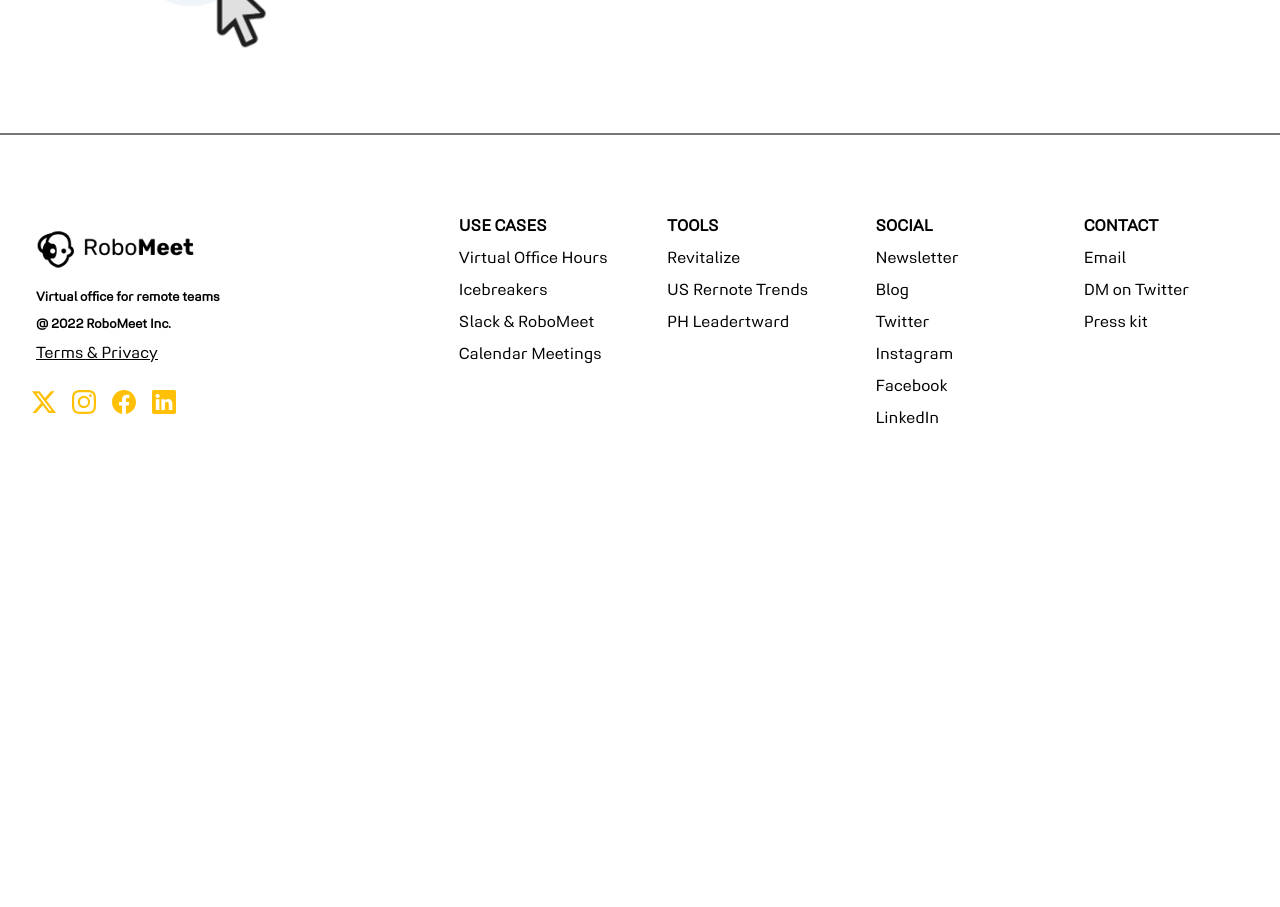
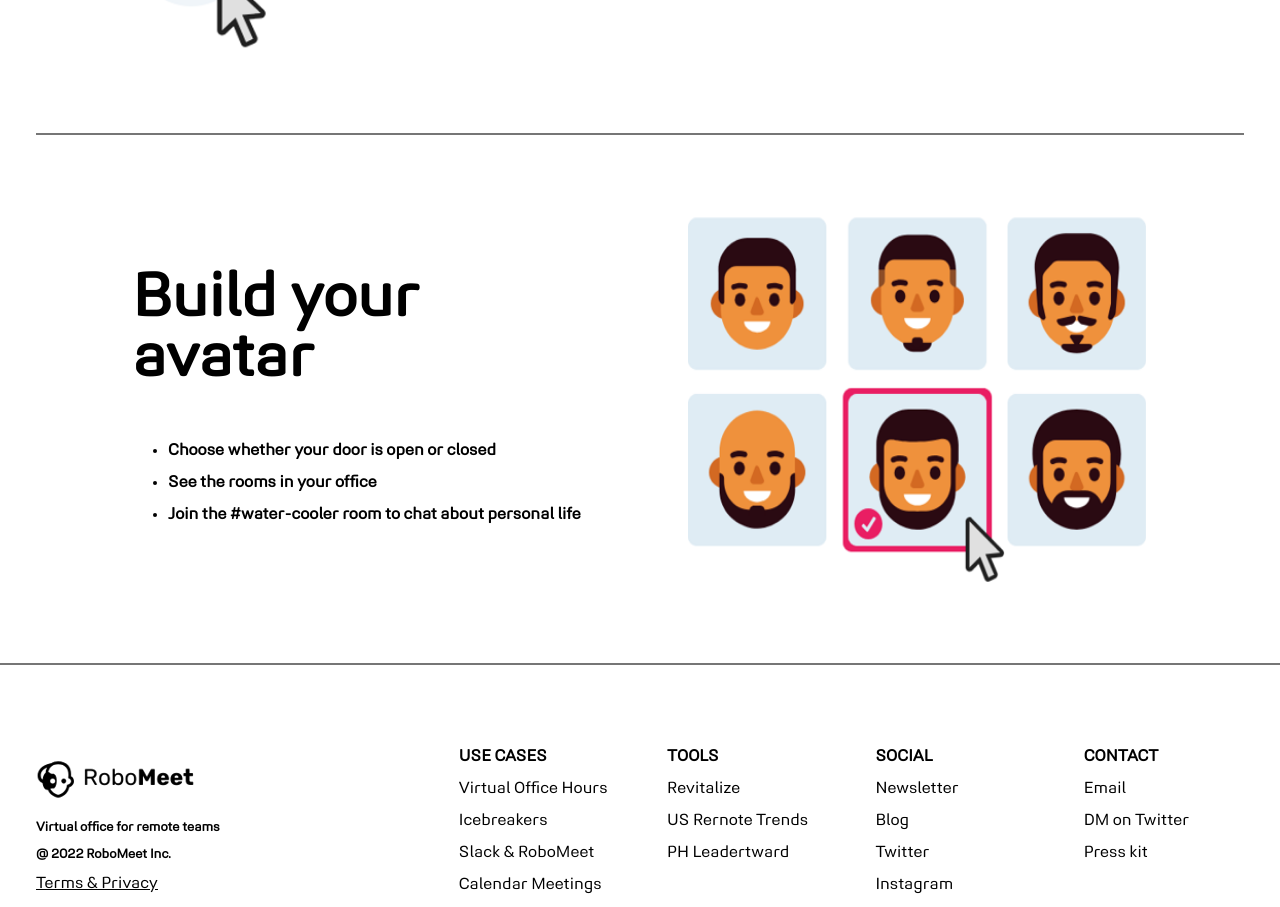
Before and after one commit to ErickLimaS/remote-virtual-office-landpage, a Next.js app: page / in a window 1280 px wide. Shown: the part 1320-2227 px from the top of the page. Before the commit the page ends 1815 px from the top, so only its background shows below. Built offline with nearby package versions, Linux system fonts and the light colour scheme.

Commit message:
feat: Add section Build Avatar component to Home page"

```diff
--- /dev/null
+++ b/app/components/HomePage/BuildAvatarOutroSection/index.tsx
@@ -0,0 +1,22 @@
+import React from "react";
+import OutroSectionContainer from "../OutroSectionContainer";
+
+function BuildAvatarOutroSection() {
+  return (
+    <OutroSectionContainer
+      invertGrid={true}
+      additionalMarginOnSection={true}
+      imgSrc="/imgs/homepage/build-your-avatar.png"
+      imgAlt="Build your avatar"
+      imgAspectRatio="aspect-[5/4]"
+      heading="Build your avatar"
+      itemsList={[
+        "Choose whether your door is open or closed",
+        "See the rooms in your office",
+        "Join the #water-cooler room to chat about personal life",
+      ]}
+    />
+  );
+}
+
+export default BuildAvatarOutroSection;
--- a/app/components/HomePage/OutroSectionContainer/index.tsx
+++ b/app/components/HomePage/OutroSectionContainer/index.tsx
@@ -7,26 +7,44 @@ function OutroSectionContainer({
   heading,
   itemsList,
   additionalMarginOnSection,
+  invertGrid,
+  imgAspectRatio,
 }: {
   imgSrc: string;
   imgAlt: string;
   heading: string;
   itemsList: string[];
+  imgAspectRatio?: string;
   additionalMarginOnSection?: boolean;
+  invertGrid?: boolean;
 }) {
   return (
     <section
       className={
-        "grid md:grid-cols-2 gap-4 lg:gap-24 mt-20 pt-20 border-t-2 border-[#767676] " +
-        (additionalMarginOnSection == true ? "px-6 sm:px-24 md:px-8 lg:px-24" : "")
+        "grid md:grid-cols-2 gap-x-4 gap-y-8 lg:gap-24 mt-20 pt-20 border-t-2 border-[#767676] " +
+        (additionalMarginOnSection == true
+          ? "px-6 sm:px-24 md:px-8 lg:px-24"
+          : "")
       }
     >
-      <div className="relative max-h-[576px] w-full aspect-[5/5]">
+      <div
+        className={
+          "relative max-h-[576px] w-full " +
+          (imgAspectRatio ? imgAspectRatio : "aspect-[5/5]")
+        }
+      >
         <Image src={imgSrc} alt={imgAlt} fill quality={100} />
       </div>
 
-      <div className="flex flex-col gap-y-12 my-auto">
-        <h2 className="text-5xl sm:text-6xl font-black max-md:text-center">{heading}</h2>
+      <div
+        className={
+          "flex flex-col gap-y-12 my-auto " +
+          (invertGrid == true ? " -order-1" : "")
+        }
+      >
+        <h2 className="text-5xl sm:text-6xl font-black max-md:text-center">
+          {heading}
+        </h2>
 
         <ul className="list-disc ml-9 space-y-2 ">
           {itemsList.map((item) => (
--- a/app/page.tsx
+++ b/app/page.tsx
@@ -1,3 +1,4 @@
+import BuildAvatarOutroSection from "./components/HomePage/BuildAvatarOutroSection";
 import ClickToTalkOutroSection from "./components/HomePage/ClickToTalkOutroSection";
 import HeroSection from "./components/HomePage/HeroSection";
 
@@ -7,6 +8,8 @@ export default function Home() {
       <HeroSection />
 
       <ClickToTalkOutroSection />
+
+      <BuildAvatarOutroSection />
     </main>
   );
 }
```
Also changed, not shown: public/imgs/homepage/build-your-avatar.png (added).
